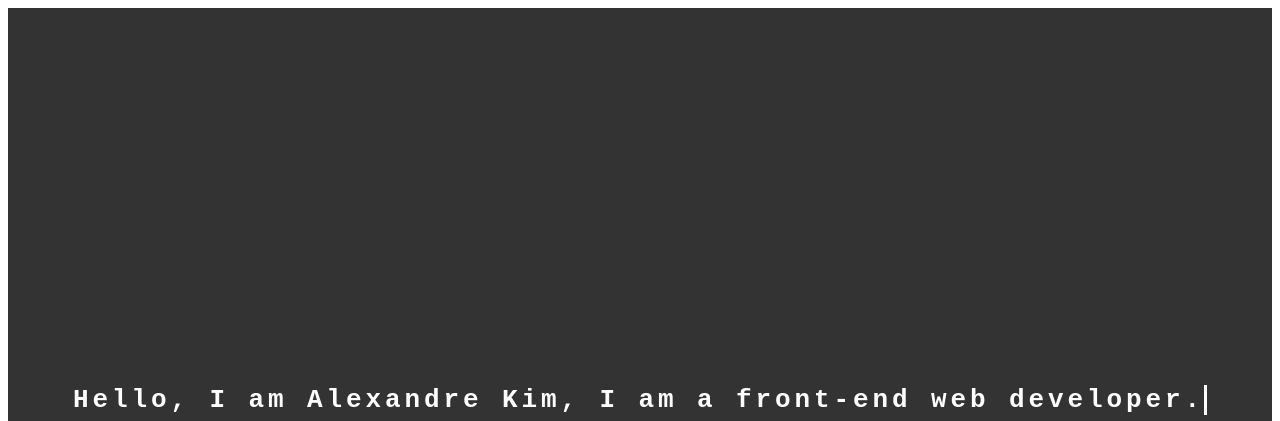
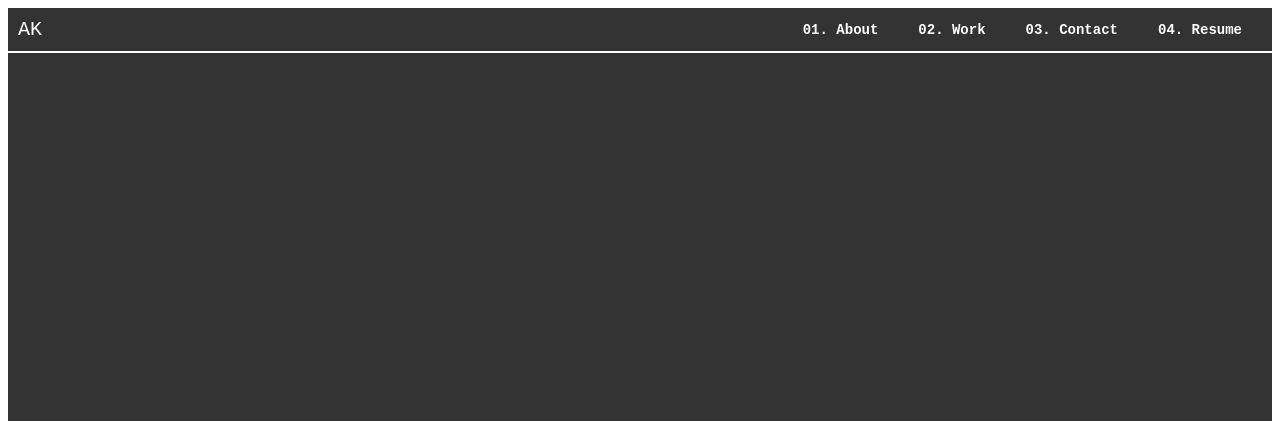
Before and after one commit to jinhwanee93/alexandrekim_profile, a Gatsby site: page / in a window 1280 px wide. Shown: the top 421 px of the page. Built offline with nearby package versions, Linux system fonts and the light colour scheme; Gatsby itself is replaced by a stand-in of ours.

Commit message:
Style header to fit properly using flexbox

```diff
--- /dev/null
+++ b/src/pages/components/Header/Header.js
@@ -0,0 +1,30 @@
+import React from 'react';
+import {
+  HeaderContainer,
+  HeaderLogo,
+  HeaderLogoContainer,
+  HeaderNav,
+  HeaderNavContainer,
+} from './Header.style';
+
+export default function Header() {
+
+  return (
+    <div>
+      <HeaderContainer>
+
+        <HeaderLogoContainer>
+          <HeaderLogo>AK</HeaderLogo>
+        </HeaderLogoContainer>
+
+        <HeaderNavContainer>
+          <HeaderNav>01. About</HeaderNav>
+          <HeaderNav>02. Work</HeaderNav>
+          <HeaderNav>03. Contact</HeaderNav>
+          <HeaderNav>04. Resume</HeaderNav>
+        </HeaderNavContainer>
+
+      </HeaderContainer>
+    </div>
+  )
+}
--- /dev/null
+++ b/src/pages/components/Header/Header.style.js
@@ -0,0 +1,39 @@
+import styled from 'styled-components';
+
+export const HeaderContainer = styled.div`
+    align-items: center;
+    background: #333;
+    border-bottom: 2px solid white;
+    display: flex;
+    justify-content: space-between;
+    padding: 10px;
+`;
+
+export const HeaderLogoContainer = styled.div`
+  display: flex;
+  justify-content: flex-start;
+`;
+
+export const HeaderLogo = styled.div`
+    color: white;
+    font-family: monospace;
+    font-size: 20px;
+    cursor: pointer;
+`;
+
+export const HeaderNavContainer = styled.div`
+  display: flex;
+  justify-content: flex-end;
+`;
+
+export const HeaderNav = styled.h2`
+    color: white;
+    font-family: monospace;
+    font-size: 14px;
+    margin: 0 20px;
+    cursor: pointer;
+
+    :hover {
+        text-decoration: underline;
+    }
+`;
--- a/src/pages/components/Hero/Hero.style.js
+++ b/src/pages/components/Hero/Hero.style.js
@@ -12,6 +12,7 @@ export const HeroTitle = styled.h1`
     border-right: .15em solid white;
     color: white;
     font-family: monospace;
+    font-size: 32px;
     overflow: hidden;
     white-space: nowrap;
     margin: 0 auto;
--- a/src/pages/index.js
+++ b/src/pages/index.js
@@ -1,9 +1,11 @@
 import React from 'react';
 import Hero from './components/Hero/Hero';
+import Header from './components/Header/Header';
 
 export default function Index() {
   return(
     <div>
+      <Header/>
       <Hero/>
     </div>
   )
```
Also changed, not shown: src/pages/components/Hero/Hero.js (+1 -15 lines).
